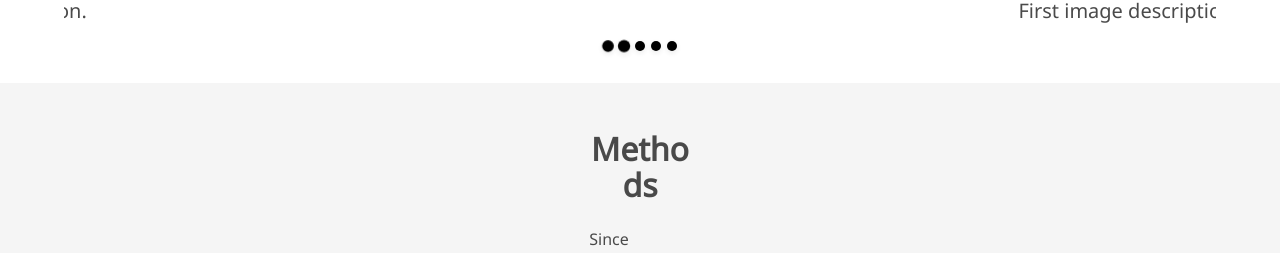
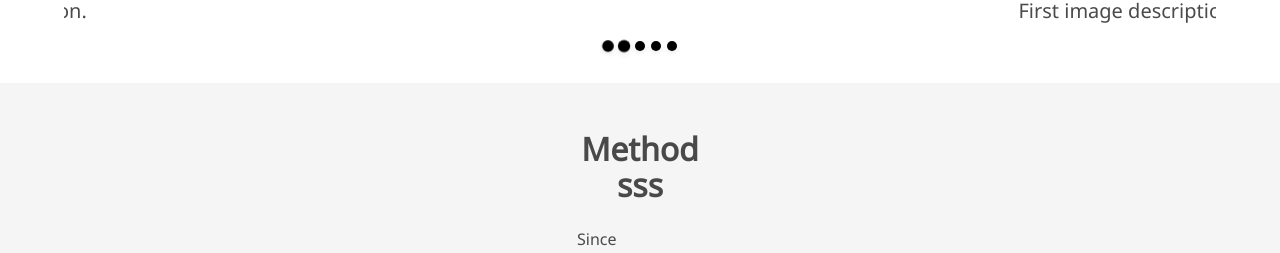
Before and after one commit to ForDemoPage/SepReformer, a plain HTML site: page index.html in a window 1280 px wide. Shown: the part 4019-4272 px from the top of the page. Drawn offline with nearby package versions, Linux system fonts and the light colour scheme; some icons are missing; a web font is replaced by a local one.

Commit message:
Update index.html

```diff
--- a/index.html
+++ b/index.html
@@ -373,7 +373,7 @@
     <div class="container is-max-desktop">
       <div class="columns is-centered has-text-centered">
         <div class="column is-four-fifths">
-          <h2 class="title is-3">Methods</h2>
+          <h2 class="title is-3">Methodsss</h2>
           <div class="content has-text-justified">
             <p>
               Since
```
